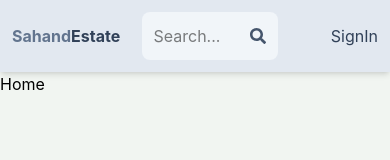
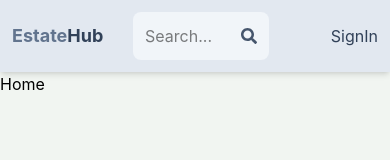
Before and after one commit to CodingWithLaiba/EstateHub, a React (Vite) app in the folder client/: page / in a window 390 px wide. Shown: the top 160 px of the page. Built offline with nearby package versions, Linux system fonts and the light colour scheme; no server answers.

Commit message:
fix(Header): correct header title text and adjust font size

```diff
--- a/client/src/components/Header.jsx
+++ b/client/src/components/Header.jsx
@@ -7,9 +7,9 @@ export default function Header() {
     <header className="bg-slate-200 shadow-md">
       <div className="flex items-center justify-between max-w-6xl mx-auto p-3">
         <Link to="/">
-          <h1 className="font-bold text-sm' sm:text-xl flex flex-wrap">
-            <span className="text-slate-500">Sahand</span>
-            <span className="text-slate-700">Estate</span>
+          <h1 className="font-bold text-lg sm:text-xl flex flex-wrap">
+            <span className="text-slate-500">Estate</span>
+            <span className="text-slate-700">Hub</span>
           </h1>
         </Link>
         <form action="" className="bg-slate-100 rounded-lg flex items-center p-3">
```
